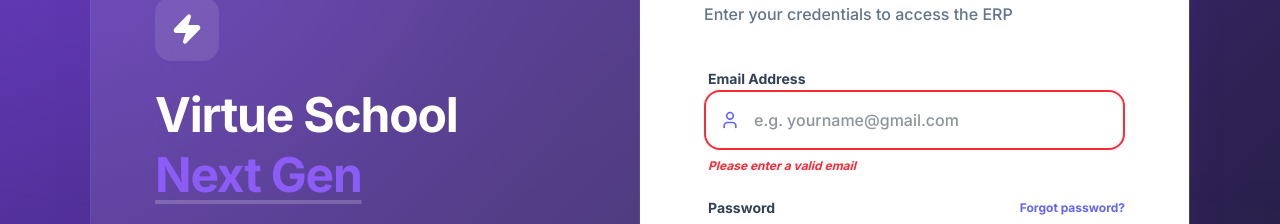
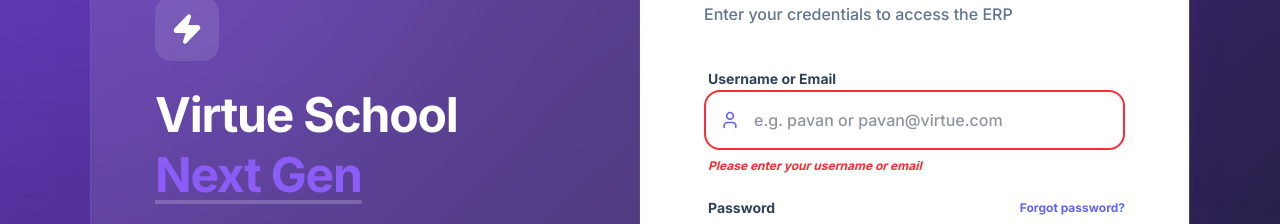
Before and after one commit to vivekvanisrd/Virtue_v2, a Next.js app: page /login in a window 1280 px wide. Both pictures are taken after a click on the button "New here? Sign up for secure access". Shown: the part 129-353 px from the top of the page. Built offline with nearby package versions, Linux system fonts and the light colour scheme; no server answers.

Commit message:
feat_login_username_aliasing

```diff
--- a/src/app/login/page.tsx
+++ b/src/app/login/page.tsx
@@ -21,11 +21,15 @@ import { createClient } from "@/lib/supabase/client";
 
 // Form Validation Schema
 const loginSchema = z.object({
-  email: z.string().email("Please enter a valid email"),
+  identifier: z.string().min(3, "Please enter your username or email"),
   password: z.string().min(6, "Password must be at least 6 characters"),
 });
 
 type LoginFormData = z.infer<typeof loginSchema>;
+
+const formatIdentifier = (id: string) => {
+  return id.includes("@") ? id : `${id}@virtue.com`;
+};
 
 export default function LoginPage() {
   const [showPassword, setShowPassword] = useState(false);
@@ -49,7 +53,7 @@ export default function LoginPage() {
     setErrorText(null);
 
     const { error: signInError } = await supabase.auth.signInWithPassword({
-      email: data.email,
+      email: formatIdentifier(data.identifier),
       password: data.password,
     });
 
@@ -72,7 +76,7 @@ export default function LoginPage() {
     setIsLoading(true);
     setErrorText(null);
     const { error: signUpError } = await supabase.auth.signUp({
-      email: data.email,
+      email: formatIdentifier(data.identifier),
       password: data.password,
     });
 
@@ -154,25 +158,25 @@ export default function LoginPage() {
                </div>
             )}
 
-            {/* Email Field */}
+            {/* Identifier Field */}
             <div className="space-y-2">
-              <label className="text-sm font-bold text-slate-700 ml-1">Email Address</label>
+              <label className="text-sm font-bold text-slate-700 ml-1">Username or Email</label>
               <div className="relative group">
                 <div className="absolute left-4 top-1/2 -translate-y-1/2 text-slate-400 group-focus-within:text-primary transition-colors">
                   <User className="w-5 h-5" />
                 </div>
                 <input
-                  {...register("email")}
-                  type="email"
-                  placeholder="e.g. yourname@gmail.com"
+                  {...register("identifier")}
+                  type="text"
+                  placeholder="e.g. pavan or pavan@virtue.com"
                   className={cn(
                     "w-full pl-12 pr-4 py-4 bg-slate-50 border-2 border-slate-100 rounded-2xl outline-none focus:border-primary focus:bg-white transition-all text-slate-800 font-medium",
-                    errors.email && "border-red-500 focus:border-red-500"
+                    errors.identifier && "border-red-500 focus:border-red-500"
                   )}
                 />
               </div>
-              {errors.email && (
-                <p className="text-xs text-red-500 font-bold ml-1 italic">{errors.email.message}</p>
+              {errors.identifier && (
+                <p className="text-xs text-red-500 font-bold ml-1 italic">{errors.identifier.message}</p>
               )}
             </div>
 
```
